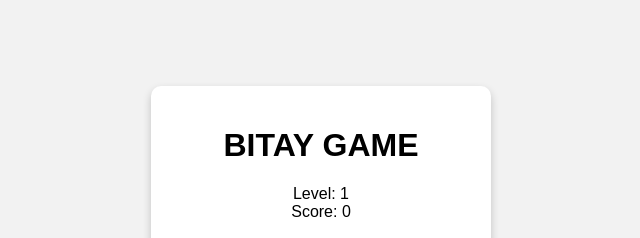
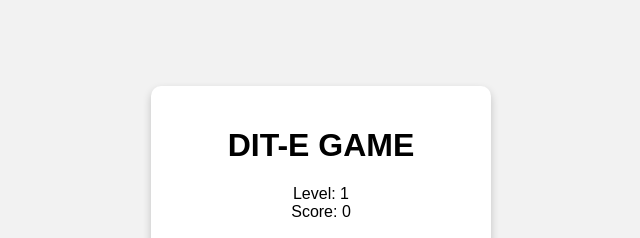
Before and after one commit to rtpmteachwd/dite, a plain HTML site: page index.html in a window 1280 px wide. Shown: the top 238 px of the page, 319-959 px from the left. Drawn offline with Linux system fonts and the light colour scheme.

Commit message:
edited the title of the page

```diff
--- a/index.html
+++ b/index.html
@@ -9,7 +9,7 @@
 </head>
 <body>
     <div class="game-container">
-        <h1>BITAY GAME</h1>
+        <h1>DIT-E GAME</h1>
         <div id="level">Level: 1</div>
         <div id="score">Score: 0</div>
         <div class="word-display" id="wordDisplay"></div>
```
